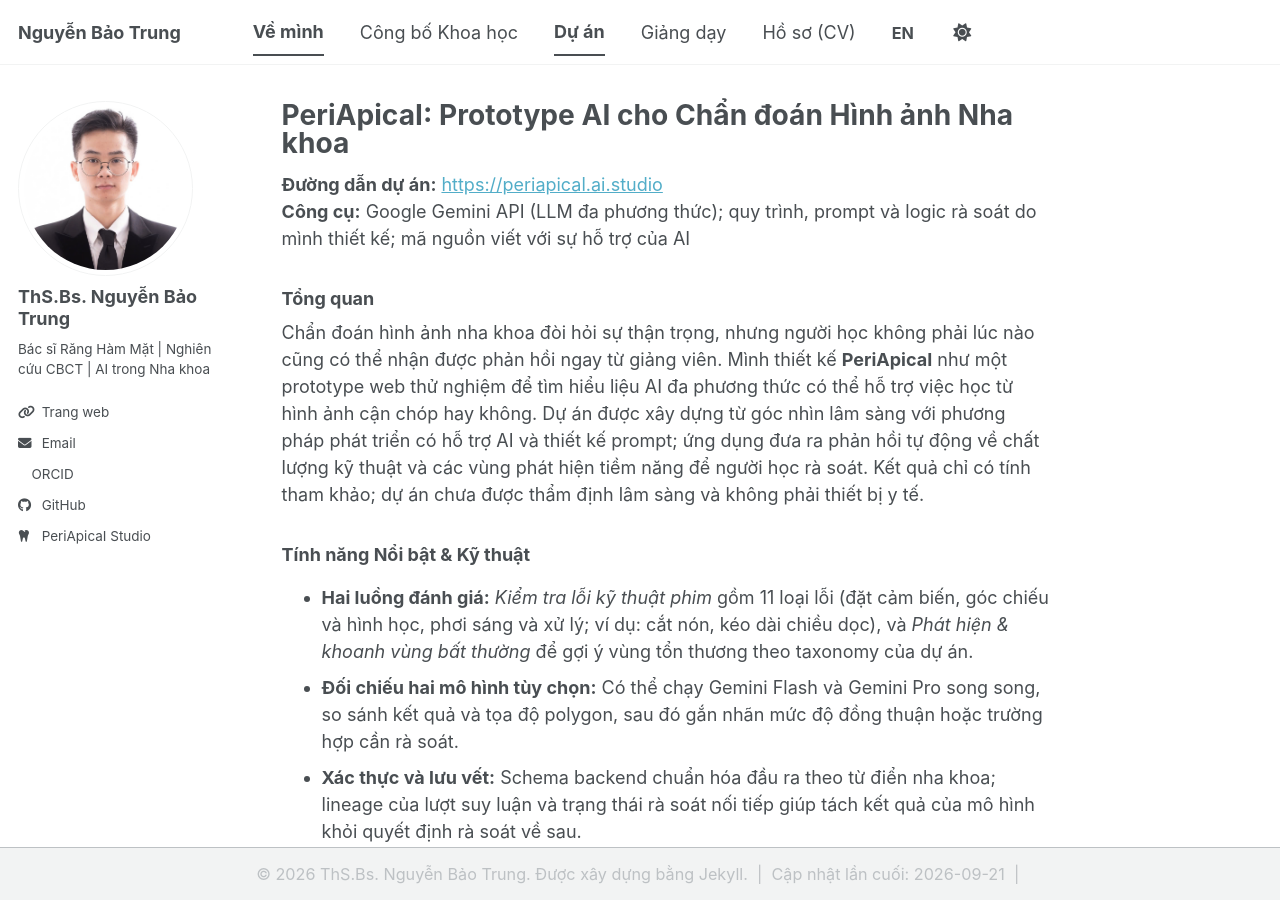
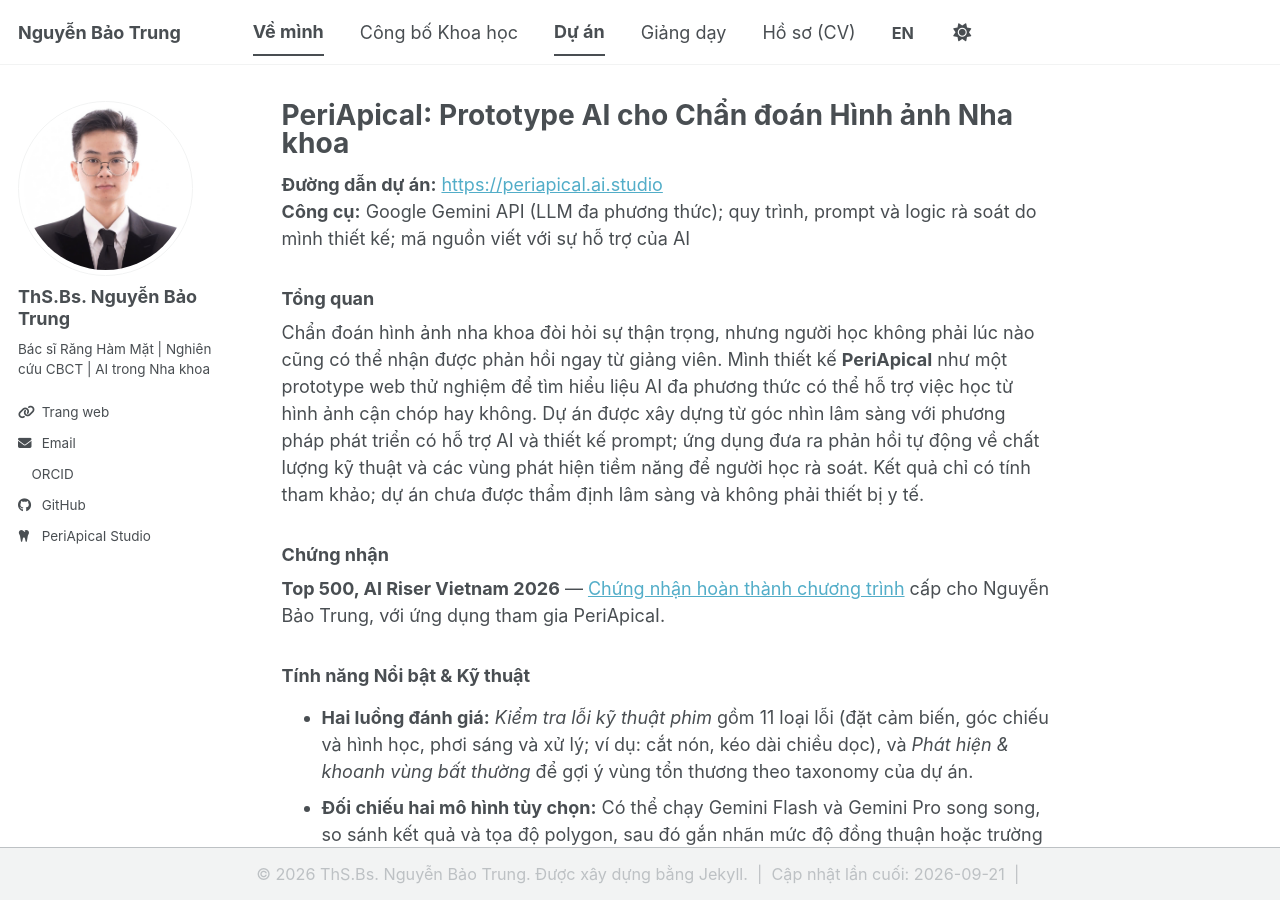
Before and after one commit to trungnb/trungnb.github.io, a Jekyll site: the page built from _portfolio/portfolio-1-periapical-vi.md, in a window 1280 px wide and 900 px high. Built offline with Jekyll 4.4.1, drawn with Linux system fonts in a browser that asks for light colours; a style sheet for code colours, icons or effects is not loaded.

Commit message:
update
update

```diff
--- a/_portfolio/portfolio-1-periapical-vi.md
+++ b/_portfolio/portfolio-1-periapical-vi.md
@@ -13,6 +13,10 @@ permalink: /vi/portfolio/portfolio-1-periapical/
 ### Tổng quan
 Chẩn đoán hình ảnh nha khoa đòi hỏi sự thận trọng, nhưng người học không phải lúc nào cũng có thể nhận được phản hồi ngay từ giảng viên. Mình thiết kế **PeriApicaI** như một prototype web thử nghiệm để tìm hiểu liệu AI đa phương thức có thể hỗ trợ việc học từ hình ảnh cận chóp hay không. Dự án được xây dựng từ góc nhìn lâm sàng với phương pháp phát triển có hỗ trợ AI và thiết kế prompt; ứng dụng đưa ra phản hồi tự động về chất lượng kỹ thuật và các vùng phát hiện tiềm năng để người học rà soát. Kết quả chỉ có tính tham khảo; dự án chưa được thẩm định lâm sàng và không phải thiết bị y tế.
 
+### Chứng nhận
+
+**Top 500, AI Riser Vietnam 2026** — [Chứng nhận hoàn thành chương trình](/files/AI_Riser_Vietnam_2026_Top_500_Nguyen_Bao_Trung.pdf) cấp cho Nguyễn Bảo Trung, với ứng dụng tham gia PeriApicaI.
+
 ### Tính năng Nổi bật & Kỹ thuật
 
 * **Hai luồng đánh giá:** *Kiểm tra lỗi kỹ thuật phim* gồm 11 loại lỗi (đặt cảm biến, góc chiếu và hình học, phơi sáng và xử lý; ví dụ: cắt nón, kéo dài chiều dọc), và *Phát hiện & khoanh vùng bất thường* để gợi ý vùng tổn thương theo taxonomy của dự án.
```
Also changed, not shown: _pages/about-vi.md (+1 -0 lines), _pages/about.md (+1 -0 lines), _pages/cv-vi.md (+1 -0 lines), _pages/cv.md (+1 -0 lines), _portfolio/portfolio-1-periapical.md (+4 -0 lines), 1 other file.
